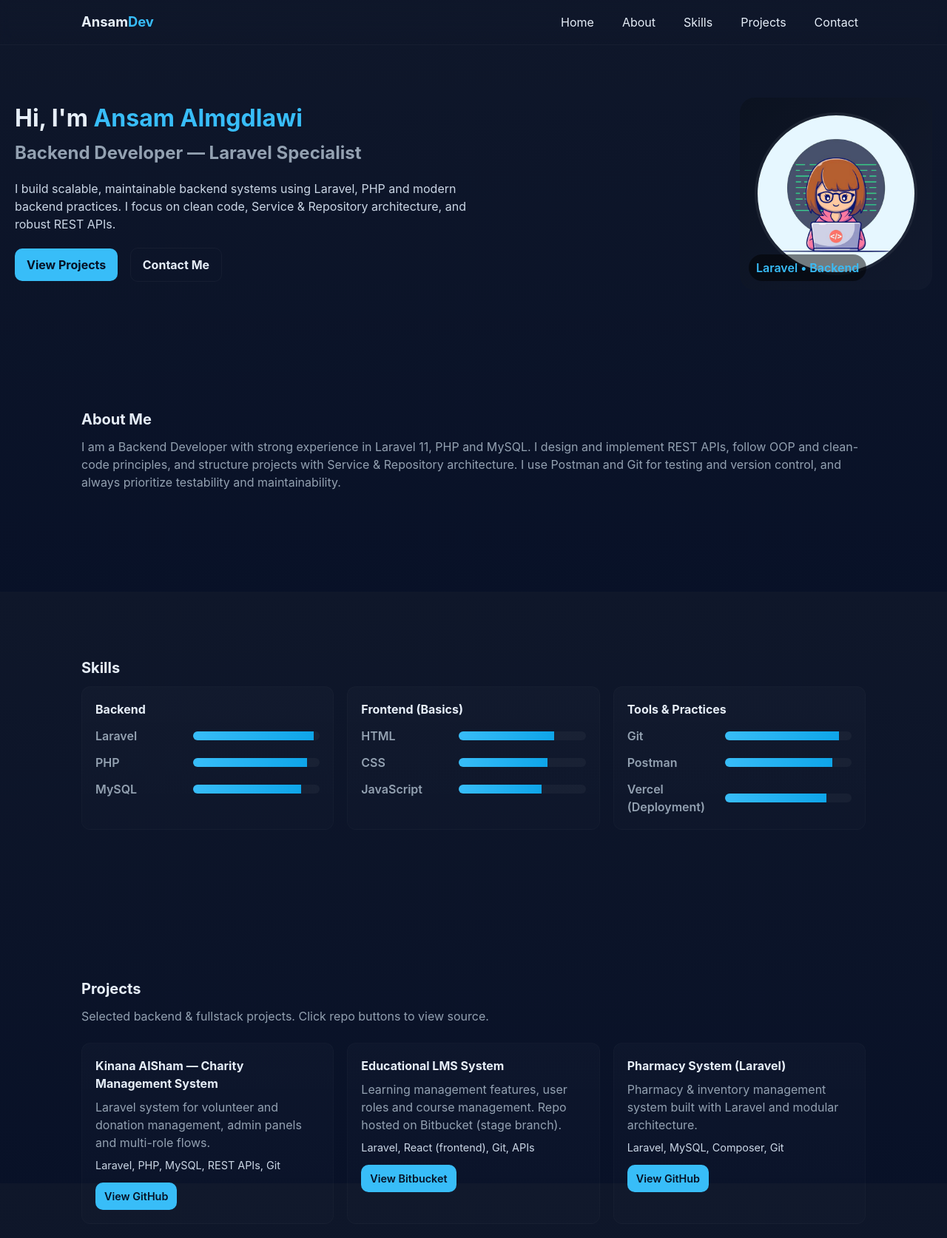
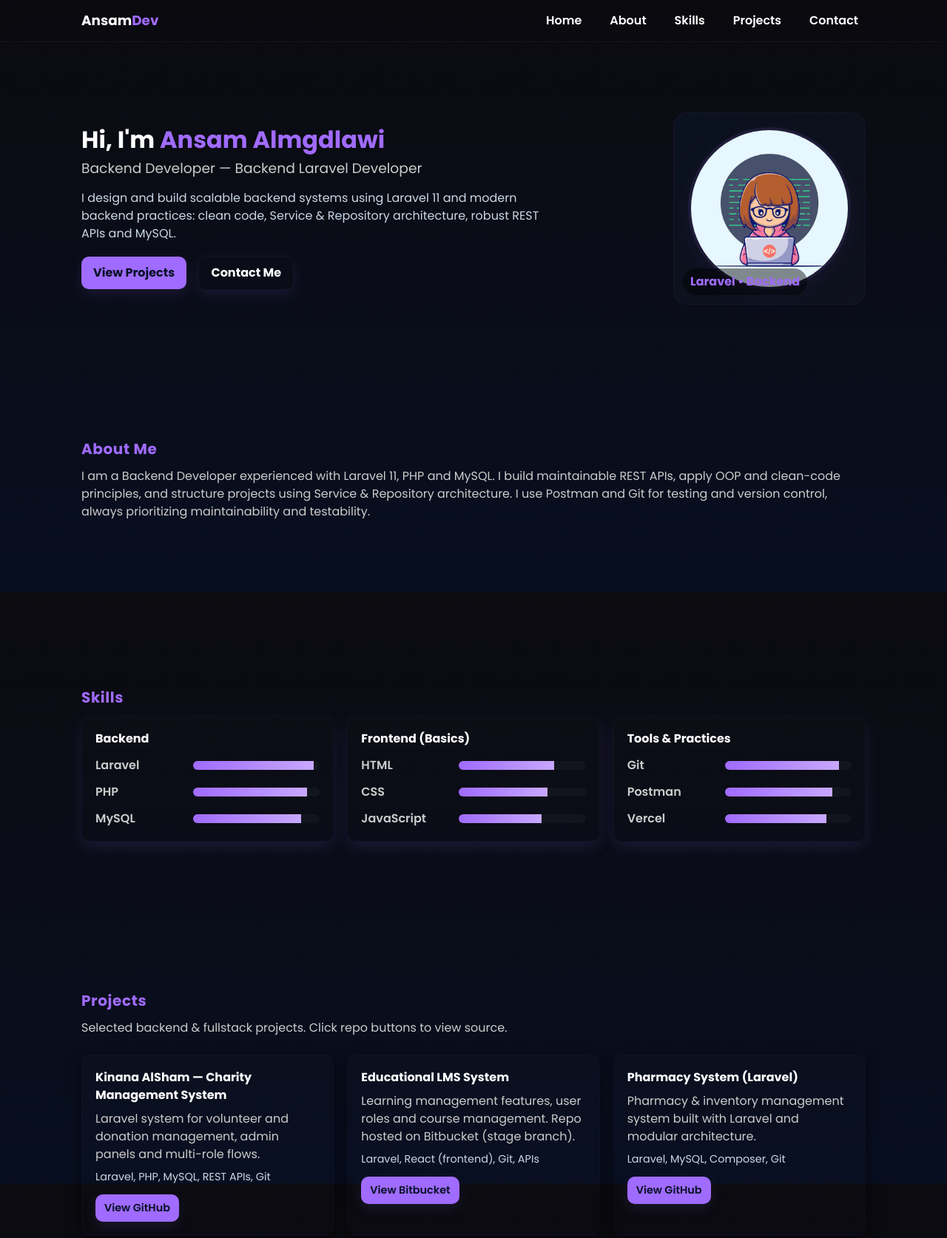
Before and after one commit to Ansam-Almgdlawi/my-portfolio, a plain HTML site: page index.html in a window 1280 px wide. Shown: the top 1674 px of the page at 74% size. Drawn offline with Linux system fonts and the light colour scheme.

Commit message:
refactoring

```diff
--- a/index.html
+++ b/index.html
@@ -1,22 +1,26 @@
 <!DOCTYPE html>
 <html lang="en">
 <head>
-  <meta charset="UTF-8" />
-  <meta name="viewport" content="width=device-width, initial-scale=1.0"/>
+  <meta charset="utf-8" />
+  <meta name="viewport" content="width=device-width,initial-scale=1" />
   <title>Ansam Almgdlawi — Backend Laravel Developer</title>
   <meta name="description" content="Ansam Almgdlawi — Backend Developer (Laravel). Building clean REST APIs, services & scalable systems." />
+  <link href="https://fonts.googleapis.com/css2?family=Poppins:wght@300;400;600;700&display=swap" rel="stylesheet">
   <link rel="stylesheet" href="style.css" />
 </head>
 <body>
+  <!-- Cursor glow -->
+  <div id="cursor-glow" aria-hidden="true"></div>
+
   <!-- Loading overlay -->
-  <div id="loader" class="loader">
-    <div class="spinner"></div>
+  <div id="loader" class="loader" role="status" aria-hidden="false">
+    <div class="spinner" aria-hidden="true"></div>
   </div>
 
-  <nav class="nav">
+  <nav class="nav" role="navigation" aria-label="Main Navigation">
     <div class="nav-inner">
-      <h2 class="logo">Ansam<span>Dev</span></h2>
-      <button id="nav-toggle" class="nav-toggle" aria-label="Toggle navigation">☰</button>
+      <h1 class="logo">Ansam<span>Dev</span></h1>
+      <button id="nav-toggle" class="nav-toggle" aria-label="Toggle menu">☰</button>
       <ul class="nav-links">
         <li><a href="#hero">Home</a></li>
         <li><a href="#about">About</a></li>
@@ -28,22 +32,25 @@
   </nav>
 
   <main>
-    <header id="hero" class="hero">
+    <header id="hero" class="hero section">
+      <div class="container hero-inner">
         <div class="hero-left">
-        <h1 class="anim-heading">Hi, I'm <span>Ansam Almgdlawi</span></h1>
-        <h2 class="sub">Backend Developer — Laravel Specialist</h2>
+          <h2 class="anim-heading">Hi, I'm <span>Ansam Almgdlawi</span></h2>
+          <h3 class="sub">Backend Developer — <span id="typing"></span></h3>
           <p class="lead">
-          I build scalable, maintainable backend systems using Laravel, PHP and modern backend practices. I focus on clean code, Service & Repository architecture, and robust REST APIs.
+            I design and build scalable backend systems using Laravel 11 and modern backend practices: clean code, Service & Repository architecture, robust REST APIs and MySQL.
           </p>
           <div class="hero-ctas">
             <a class="btn" href="#projects">View Projects</a>
             <a class="btn ghost" href="#contact">Contact Me</a>
           </div>
         </div>
+
         <div class="hero-right">
           <div class="profile-wrap">
             <img src="profile.jpg" alt="Ansam Almgdlawi" class="profile-img" />
             <div class="profile-badge">Laravel • Backend</div>
+          </div>
         </div>
       </div>
     </header>
@@ -52,7 +59,7 @@
       <div class="container">
         <h3 class="section-title">About Me</h3>
         <p class="section-desc">
-          I am a Backend Developer with strong experience in Laravel 11, PHP and MySQL. I design and implement REST APIs, follow OOP and clean-code principles, and structure projects with Service & Repository architecture. I use Postman and Git for testing and version control, and always prioritize testability and maintainability.
+          I am a Backend Developer experienced with Laravel 11, PHP and MySQL. I build maintainable REST APIs, apply OOP and clean-code principles, and structure projects using Service & Repository architecture. I use Postman and Git for testing and version control, always prioritizing maintainability and testability.
         </p>
       </div>
     </section>
@@ -79,7 +86,7 @@
             <h4>Tools & Practices</h4>
             <div class="skill-line" data-percent="90"><span>Git</span><div class="bar"><div class="fill"></div></div></div>
             <div class="skill-line" data-percent="85"><span>Postman</span><div class="bar"><div class="fill"></div></div></div>
-            <div class="skill-line" data-percent="80"><span>Vercel (Deployment)</span><div class="bar"><div class="fill"></div></div></div>
+            <div class="skill-line" data-percent="80"><span>Vercel</span><div class="bar"><div class="fill"></div></div></div>
           </div>
         </div>
       </div>
@@ -144,16 +151,15 @@
             </div>
           </form>
 
-          <div class="contact-info">
+          <aside class="contact-info">
             <h4>Reach out</h4>
             <p>Email: <a href="mailto:ansamalmgdlawi@gmail.com">ansamalmgdlawi@gmail.com</a></p>
             <p>GitHub: <a href="https://github.com/Ansam-Almgdlawi" target="_blank">github.com/Ansam-Almgdlawi</a></p>
             <div class="socials">
-              <!-- Add any social links you want -->
               <a href="#" aria-label="LinkedIn">LinkedIn</a>
               <a href="#" aria-label="Twitter">Twitter</a>
             </div>
-          </div>
+          </aside>
         </div>
       </div>
     </section>
--- a/script.js
+++ b/script.js
@@ -1,103 +1,120 @@
-/* Basic UI interactions, animations and form validation */
+/* Basic UI interactions, premium animations, and form validation */
 
-// Loader
+// --- Loader ---
 window.addEventListener('load', () => {
   const loader = document.getElementById('loader');
-  if (loader) {
-    setTimeout(() => {
-      loader.classList.add('hidden');
-    }, 450); // short delay for smoother feel
-  }
+  // small delay so spinner shows briefly for polish
+  if (loader) setTimeout(() => { loader.classList.add('hidden'); loader.setAttribute('aria-hidden','true'); }, 450);
 });
 
-// Nav toggle
+// --- Nav toggle (mobile) ---
 const nav = document.querySelector('.nav');
 const navToggle = document.getElementById('nav-toggle');
 const navLinks = document.querySelector('.nav-links');
 
 navToggle && navToggle.addEventListener('click', () => {
   nav.classList.toggle('open');
+  navToggle.setAttribute('aria-expanded', nav.classList.contains('open') ? 'true' : 'false');
 });
 
-// Smooth scroll for internal links (native behavior also works)
-document.querySelectorAll('a[href^="#"]').forEach(a=>{
-  a.addEventListener('click', (e)=>{
+// Close mobile nav on link click
+document.querySelectorAll('.nav-links a').forEach(a => a.addEventListener('click', () => {
+  nav.classList.remove('open');
+}));
+
+// --- Smooth internal links ---
+document.querySelectorAll('a[href^="#"]').forEach(a => {
+  a.addEventListener('click', (e) => {
     const href = a.getAttribute('href');
-    if (href.length>1) {
+    if (href.length > 1) {
       e.preventDefault();
       const el = document.querySelector(href);
-      if (el) el.scrollIntoView({behavior:'smooth', block:'start'});
-      nav.classList.remove('open');
+      if (el) el.scrollIntoView({ behavior: 'smooth', block: 'start' });
     }
   });
 });
 
-// Intersection animations for elements
-const animObserver = new IntersectionObserver((entries)=>{
-  entries.forEach(entry=>{
-    if (entry.isIntersecting) {
-      entry.target.classList.add('inview');
-    }
+// --- Intersection animations (reveal on scroll) ---
+const animObserver = new IntersectionObserver((entries) => {
+  entries.forEach(entry => {
+    if (entry.isIntersecting) entry.target.classList.add('inview');
   });
-},{threshold:0.12});
+}, { threshold: 0.14 });
 
-document.querySelectorAll('.project, .skill-card, .section-title, .anim-heading').forEach(el=>{
-  animObserver.observe(el);
-});
+document.querySelectorAll('.project, .skill-card, .section-title, .anim-heading, .profile-wrap').forEach(el => animObserver.observe(el));
 
-// Skills animation (reads data-percent)
+// --- Skills animation (reads data-percent) ---
 function animateSkillBars() {
-  document.querySelectorAll('.skill-line').forEach(line=>{
+  document.querySelectorAll('.skill-line').forEach(line => {
     const pct = parseInt(line.getAttribute('data-percent') || '0', 10);
     const fill = line.querySelector('.fill');
     if (fill) {
-      // animate width
-      setTimeout(()=> fill.style.width = pct + '%', 250);
+      // stagger animations slightly
+      setTimeout(() => { fill.style.width = pct + '%'; }, 300);
     }
   });
 }
 window.addEventListener('load', animateSkillBars);
 
-// Simple reveal for project cards (adds opacity/translate transitions via CSS)
-const style = document.createElement('style');
-style.innerHTML = `
-  .project, .skill-card, .section-title, .anim-heading { opacity:0; transform: translateY(14px); transition: all 0.8s cubic-bezier(.2,.9,.3,1); }
-  .project.inview, .skill-card.inview, .section-title.inview, .anim-heading.inview{ opacity:1; transform:none; }
-`;
-document.head.appendChild(style);
+// --- Cursor glow effect (follow mouse) ---
+const cursorGlow = document.getElementById('cursor-glow');
+document.addEventListener('mousemove', (e) => {
+  if (!cursorGlow) return;
+  cursorGlow.style.left = e.clientX + 'px';
+  cursorGlow.style.top = e.clientY + 'px';
+  // subtle transform for fluid follow
+  cursorGlow.style.transform = 'translate(-50%, -50%) scale(1)';
+});
 
-// Contact form validation (JS-only)
+// --- Typing effect for subtitle ---
+const typingText = "Backend Laravel Developer";
+let typingIndex = 0;
+function typeLoop() {
+  const el = document.getElementById('typing');
+  if (!el) return;
+  if (typingIndex < typingText.length) {
+    el.textContent += typingText.charAt(typingIndex);
+    typingIndex++;
+    setTimeout(typeLoop, 55);
+  } else {
+    // keep cursor blink style by toggling class if desired
+  }
+}
+window.addEventListener('load', () => setTimeout(typeLoop, 600));
+
+// --- Contact form validation (client-side only) ---
 const form = document.getElementById('contactForm');
 const formMsg = document.getElementById('formMsg');
 
-if(form){
+if (form) {
   form.addEventListener('submit', (e) => {
     e.preventDefault();
     formMsg.textContent = '';
     const name = form.name.value.trim();
     const email = form.email.value.trim();
     const message = form.message.value.trim();
+
     if (!name || !email || !message) {
       formMsg.textContent = 'Please fill in all fields.';
       formMsg.style.color = '#ffbaba';
       return;
     }
-    // basic email regex
+
     const emailRe = /^[^\s@]+@[^\s@]+\.[^\s@]+$/;
-    if(!emailRe.test(email)){
+    if (!emailRe.test(email)) {
       formMsg.textContent = 'Please enter a valid email address.';
       formMsg.style.color = '#ffbaba';
       return;
     }
 
-    // Simulate successful send (client-side only). For actual email you need backend or form service.
+    // Client-only simulation: for production integrate backend or third-party form service.
     formMsg.textContent = 'Message sent! I will get back to you soon.';
-    formMsg.style.color = 'var(--accent)';
+    formMsg.style.color = getComputedStyle(document.documentElement).getPropertyValue('--purple-main') || '#a06bff';
     form.reset();
   });
 }
 
-// Accessibility: allow closing mobile nav on escape
+// --- Accessibility: close nav with Escape ---
 document.addEventListener('keydown', (e) => {
-  if(e.key === 'Escape') nav.classList.remove('open');
+  if (e.key === 'Escape') nav.classList.remove('open');
 });
--- a/style.css
+++ b/style.css
@@ -1,108 +1,140 @@
 /* Basic reset & theme */
 * { box-sizing: border-box; margin: 0; padding: 0; }
-:root{
-  --bg:#0f172a; --card:#0f172a; --muted:#93a1b1;
-  --accent:#38bdf8; --accent-2:#0ea5e9; --panel:#111827;
-  --glass: rgba(255,255,255,0.03);
-  --radius:12px;
-  --container:1100px;
-  --gap:20px;
-  font-family: Inter, system-ui, -apple-system, "Segoe UI", Roboto, "Helvetica Neue", Arial;
+:root {
+  --bg-dark: #0b0b10; /* خلفية سوداء داكنة راقية */
+  --bg-card: #11111a;
+  --purple-main: #a06bff; /* بنفسجي Premium */
+  --purple-light: #c7a8ff;
+  --white: #ffffff;
+  --text-gray: #cccccc;
+  --container: 1100px;
+  --glass: rgba(255,255,255,0.02);
+  --shadow: rgba(160,107,255,0.12);
+  --radius: 12px;
+  --gap: 20px;
+  font-family: "Poppins", sans-serif;
 }
-html,body{height:100%}
-body{
-  background: linear-gradient(180deg,var(--bg), #071027 120%);
-  color:#e6eef8;
-  -webkit-font-smoothing:antialiased;
-  scroll-behavior:smooth;
-  line-height:1.5;
-  padding-top:72px; /* nav height */
+
+html, body { height: 100%; }
+body {
+  background: linear-gradient(180deg, var(--bg-dark), #071027 140%);
+  color: var(--white);
+  -webkit-font-smoothing: antialiased;
+  scroll-behavior: smooth;
+  line-height: 1.5;
+  padding-top: 72px; /* nav height */
 }
 
 /* Loader */
-.loader{
-  position:fixed; inset:0; display:flex; align-items:center; justify-content:center;
-  background:var(--bg); z-index:9999; transition:opacity .4s;
+.loader {
+  position: fixed; inset: 0; display: flex; align-items: center; justify-content: center;
+  background: var(--bg-dark); z-index: 9999; transition: opacity .4s;
 }
-.loader.hidden{opacity:0;pointer-events:none;display:none}
-.spinner{
-  width:56px; height:56px; border-radius:50%; border:6px solid rgba(255,255,255,0.08);
-  border-top-color:var(--accent); animation:spin 1s linear infinite;
+.loader.hidden { opacity: 0; pointer-events: none; display: none; }
+.spinner {
+  width: 56px; height: 56px; border-radius: 50%; border: 6px solid rgba(255,255,255,0.06);
+  border-top-color: var(--purple-main); animation: spin 1s linear infinite;
 }
-@keyframes spin{ to{ transform:rotate(360deg);} }
+@keyframes spin { to { transform: rotate(360deg); } }
+
+/* Cursor glow */
+#cursor-glow {
+  position: fixed;
+  left: -9999px;
+  top: -9999px;
+  width: 380px;
+  height: 380px;
+  pointer-events: none;
+  border-radius: 50%;
+  background: radial-gradient(circle, rgba(160,107,255,0.18) 0%, rgba(160,107,255,0.03) 40%, rgba(0,0,0,0) 70%);
+  transform: translate(-50%, -50%);
+  z-index: 1;
+  transition: transform .06s linear;
+}
 
 /* Nav */
-.nav{
-  position:fixed; top:0; left:0; right:0; z-index:200; backdrop-filter: blur(6px);
-  background: linear-gradient(180deg, rgba(15,23,42,0.7), rgba(15,23,42,0.3));
-  border-bottom:1px solid rgba(255,255,255,0.03);
+.nav {
+  position: fixed; top: 0; left: 0; right: 0; z-index: 200; backdrop-filter: blur(6px);
+  background: linear-gradient(180deg, rgba(10,10,15,0.75), rgba(10,10,15,0.35));
+  border-bottom: 1px solid rgba(160,107,255,0.08);
 }
-.nav-inner{max-width:var(--container); margin:0 auto; display:flex; align-items:center; justify-content:space-between; padding:16px 20px;}
-.logo{font-size:1.15rem; font-weight:700;}
-.logo span{color:var(--accent)}
-.nav-links{display:flex; gap:18px; list-style:none;}
-.nav-links a{color:inherit; text-decoration:none; padding:8px 10px; border-radius:8px; transition:all .2s}
-.nav-links a:hover{background:var(--glass); color:var(--accent)}
-.nav-toggle{display:none; background:transparent; border:0; color:inherit; font-size:20px}
+.nav-inner {
+  max-width: var(--container); margin: 0 auto; display: flex; align-items: center; justify-content: space-between; padding: 14px 20px;
+}
+.logo { font-size: 1.15rem; font-weight: 700; color: var(--white); }
+.logo span { color: var(--purple-main); }
+.nav-links { display: flex; gap: 18px; list-style: none; }
+.nav-links a { color: inherit; text-decoration: none; padding: 8px 10px; border-radius: 8px; transition: all .18s; font-weight: 600; }
+.nav-links a:hover { background: var(--glass); color: var(--purple-light); transform: translateY(-2px); }
+.nav-toggle { display: none; background: transparent; border: 0; color: inherit; font-size: 20px; cursor: pointer; }
 
 /* Container + sections */
-.container{max-width:var(--container); margin:0 auto; padding:40px 20px;}
-.section{padding:60px 0;}
-.section-title{font-size:1.25rem; margin-bottom:10px;}
-.section-desc{color:var(--muted); margin-bottom:24px;}
+.container { max-width: var(--container); margin: 0 auto; padding: 40px 20px; }
+.section { padding: 60px 0; }
+.section-title { font-size: 1.25rem; margin-bottom: 10px; color: var(--purple-main); letter-spacing: .6px; }
+.section-desc { color: var(--text-gray); margin-bottom: 24px; }
 
 /* Hero */
-.hero{display:flex; gap:40px; align-items:center; justify-content:space-between; padding:60px 20px;}
-.hero-left{max-width:640px;}
-.anim-heading{font-size:2rem; line-height:1.05;}
-.anim-heading span{color:var(--accent)}
-.sub{color:var(--muted); margin:12px 0 18px;}
-.lead{color:#cbd7e6; margin-bottom:20px;}
-.hero-ctas .btn{margin-right:12px}
+.hero { display: flex; align-items: center; justify-content: center; padding: 40px 20px; }
+.hero-inner { display: flex; gap: 40px; align-items: center; justify-content: space-between; width: 100%; }
+.hero-left { max-width: 640px; }
+.anim-heading { font-size: 2rem; line-height: 1.05; color: var(--white); margin-bottom: 6px; }
+.anim-heading span { color: var(--purple-main); }
+.sub { color: var(--text-gray); margin: 8px 0 14px; font-weight: 500; }
+.lead { color: #cbd7e6; margin-bottom: 18px; }
+.hero-ctas .btn { margin-right: 12px; }
 
 /* profile */
-.profile-wrap{position:relative; width:260px; height:260px; margin-left:auto; border-radius:20px; display:flex; align-items:center; justify-content:center; background:linear-gradient(135deg,#0b1220 0%, rgba(255,255,255,0.02) 100%); padding:16px;}
-.profile-img{width:220px; height:220px; object-fit:cover; border-radius:50%; border:4px solid rgba(255,255,255,0.06)}
-.profile-badge{position:absolute; left:12px; bottom:12px; background:rgba(0,0,0,0.5); padding:6px 10px; border-radius:999px; color:var(--accent); font-weight:600}
+.profile-wrap { position: relative; width: 260px; height: 260px; margin-left: auto; border-radius: 20px; display: flex; align-items: center; justify-content: center; background: linear-gradient(135deg,#0b1220 0%, rgba(255,255,255,0.02) 100%); padding: 16px; border: 1px solid rgba(160,107,255,0.06); }
+.profile-img { width: 220px; height: 220px; object-fit: cover; border-radius: 50%; border: 4px solid rgba(160,107,255,0.12); box-shadow: 0 10px 30px rgba(160,107,255,0.06); }
+.profile-badge { position: absolute; left: 12px; bottom: 12px; background: rgba(0,0,0,0.45); padding: 6px 10px; border-radius: 999px; color: var(--purple-main); font-weight: 700; }
 
 /* grid for skills & projects */
-.skills-grid{display:grid; grid-template-columns:repeat(auto-fit,minmax(220px,1fr)); gap:18px;}
-.skill-card{background:linear-gradient(180deg, rgba(255,255,255,0.02), rgba(255,255,255,0.01)); padding:18px; border-radius:12px; border:1px solid rgba(255,255,255,0.02)}
-.skill-line{margin-top:12px; display:flex; align-items:center; gap:12px;}
-.skill-line span{width:120px; color:var(--muted); font-weight:600}
-.bar{flex:1; height:12px; background:rgba(255,255,255,0.04); border-radius:999px; overflow:hidden}
-.fill{height:100%; width:0%; background:linear-gradient(90deg,var(--accent),var(--accent-2)); transition:width 1s ease-out}
+.skills-grid { display: grid; grid-template-columns: repeat(auto-fit, minmax(220px,1fr)); gap: 18px; }
+.skill-card { background: linear-gradient(180deg, rgba(255,255,255,0.01), rgba(255,255,255,0.005)); padding: 18px; border-radius: 12px; border: 1px solid rgba(160,107,255,0.04); box-shadow: 0 8px 20px var(--shadow); }
+.skill-line { margin-top: 12px; display: flex; align-items: center; gap: 12px; }
+.skill-line span { width: 120px; color: var(--text-gray); font-weight: 600; }
+.bar { flex: 1; height: 12px; background: rgba(255,255,255,0.03); border-radius: 999px; overflow: hidden; }
+.fill { height: 100%; width: 0%; background: linear-gradient(90deg, var(--purple-main), var(--purple-light)); transition: width 1s ease-out; }
 
 /* projects */
-.project-grid{display:grid; grid-template-columns:repeat(auto-fit,minmax(280px,1fr)); gap:18px}
-.project{background:linear-gradient(180deg, rgba(255,255,255,0.02), rgba(255,255,255,0.01)); padding:18px; border-radius:12px; border:1px solid rgba(255,255,255,0.02); transition:transform .25s, box-shadow .25s;}
-.project:hover{transform:translateY(-6px); box-shadow:0 10px 30px rgba(2,6,23,0.6)}
-.muted{color:var(--muted); margin:8px 0}
-.tech{font-size:0.9rem; color:#cbd7e6; margin-bottom:12px}
-.project-actions .btn.small{padding:8px 12px; font-size:0.9rem}
+.project-grid { display: grid; grid-template-columns: repeat(auto-fit, minmax(280px,1fr)); gap: 18px; }
+.project { background: linear-gradient(180deg, rgba(255,255,255,0.01), rgba(255,255,255,0.005)); padding: 18px; border-radius: 12px; border: 1px solid rgba(160,107,255,0.03); transition: transform .25s, box-shadow .25s; box-shadow: 0 8px 20px rgba(0,0,0,0.5); }
+.project:hover { transform: translateY(-8px); box-shadow: 0 20px 50px rgba(2,6,23,0.75), 0 8px 30px rgba(160,107,255,0.06); }
+.muted { color: var(--text-gray); margin: 8px 0; }
+.tech { font-size: .9rem; color: #cbd7e6; margin-bottom: 12px; }
+.project-actions .btn.small { padding: 8px 12px; font-size: 0.9rem; }
 
 /* contact */
-.contact-grid{display:grid; grid-template-columns:1fr 320px; gap:20px; align-items:start}
-.contact-form label{display:block; margin-bottom:12px}
-.contact-form input, .contact-form textarea{width:100%; padding:10px 12px; border-radius:8px; background:transparent; border:1px solid rgba(255,255,255,0.06); color:inherit}
-.form-actions{display:flex; gap:12px; align-items:center; margin-top:8px}
-.form-msg{color:var(--accent); font-weight:600}
+.contact-grid { display: grid; grid-template-columns: 1fr 320px; gap: 20px; align-items: start; }
+.contact-form label { display: block; margin-bottom: 12px; color: var(--text-gray); font-weight: 600; }
+.contact-form input, .contact-form textarea { width: 100%; padding: 10px 12px; border-radius: 8px; background: transparent; border: 1px solid rgba(255,255,255,0.04); color: inherit; }
+.form-actions { display: flex; gap: 12px; align-items: center; margin-top: 8px; }
+.form-msg { color: var(--purple-main); font-weight: 700; }
 
 /* buttons */
-.btn{display:inline-block; background:var(--accent); color:#061226; padding:10px 16px; border-radius:10px; text-decoration:none; font-weight:700; transition:transform .18s}
-.btn:hover{transform:translateY(-3px)}
-.btn.ghost{background:transparent; border:1px solid rgba(255,255,255,0.04); color:inherit}
-.btn.small{padding:8px 10px; font-weight:600}
+.btn { display: inline-block; background: var(--purple-main); color: #061226; padding: 10px 16px; border-radius: 10px; text-decoration: none; font-weight: 700; transition: transform .18s, box-shadow .18s; box-shadow: 0 6px 18px rgba(160,107,255,0.12); }
+.btn:hover { transform: translateY(-3px); box-shadow: 0 14px 36px rgba(160,107,255,0.12); }
+.btn.ghost { background: transparent; border: 1px solid rgba(255,255,255,0.04); color: inherit; }
+.btn.small { padding: 8px 10px; font-weight: 600; }
 
 /* footer */
-.site-footer{padding:28px 20px; background:linear-gradient(180deg, rgba(255,255,255,0.01), rgba(255,255,255,0.00)); text-align:center; margin-top:40px; color:var(--muted)}
+.site-footer { padding: 28px 20px; background: linear-gradient(180deg, rgba(255,255,255,0.01), rgba(255,255,255,0.00)); text-align: center; margin-top: 40px; color: var(--text-gray); border-top: 1px solid rgba(160,107,255,0.05); }
+
+/* reveal animations (default hidden) */
+.project, .skill-card, .section-title, .anim-heading, .profile-wrap { opacity: 0; transform: translateY(20px); transition: all 0.8s cubic-bezier(.2,.9,.3,1); }
+.inview { opacity: 1 !important; transform: none !important; }
 
 /* responsive */
-@media (max-width:900px){
-  .hero{flex-direction:column; padding:36px 12px}
-  .profile-wrap{margin-left:0}
-  .contact-grid{grid-template-columns:1fr}
-  .nav-links{display:none}
-  .nav-toggle{display:block}
-  .nav.open .nav-links{display:flex; position:absolute; top:64px; right:20px; background:rgba(2,6,23,0.9); padding:10px; border-radius:8px; flex-direction:column}
+@media (max-width: 900px) {
+  .hero-inner { flex-direction: column; align-items: center; gap: 26px; }
+  .profile-wrap { margin-left: 0; }
+  .contact-grid { grid-template-columns: 1fr; }
+  .nav-links { display: none; }
+  .nav-toggle { display: block; }
+  .nav.open .nav-links { display: flex; position: absolute; top: 64px; right: 20px; background: rgba(2,6,23,0.9); padding: 10px; border-radius: 8px; flex-direction: column; box-shadow: 0 8px 30px rgba(0,0,0,0.6); }
 }
+
+/* small tweaks */
+a { color: var(--purple-light); text-decoration: none; }
+a:hover { color: var(--purple-main); }
```
Lines whose indentation alone changed are shown as unchanged.
